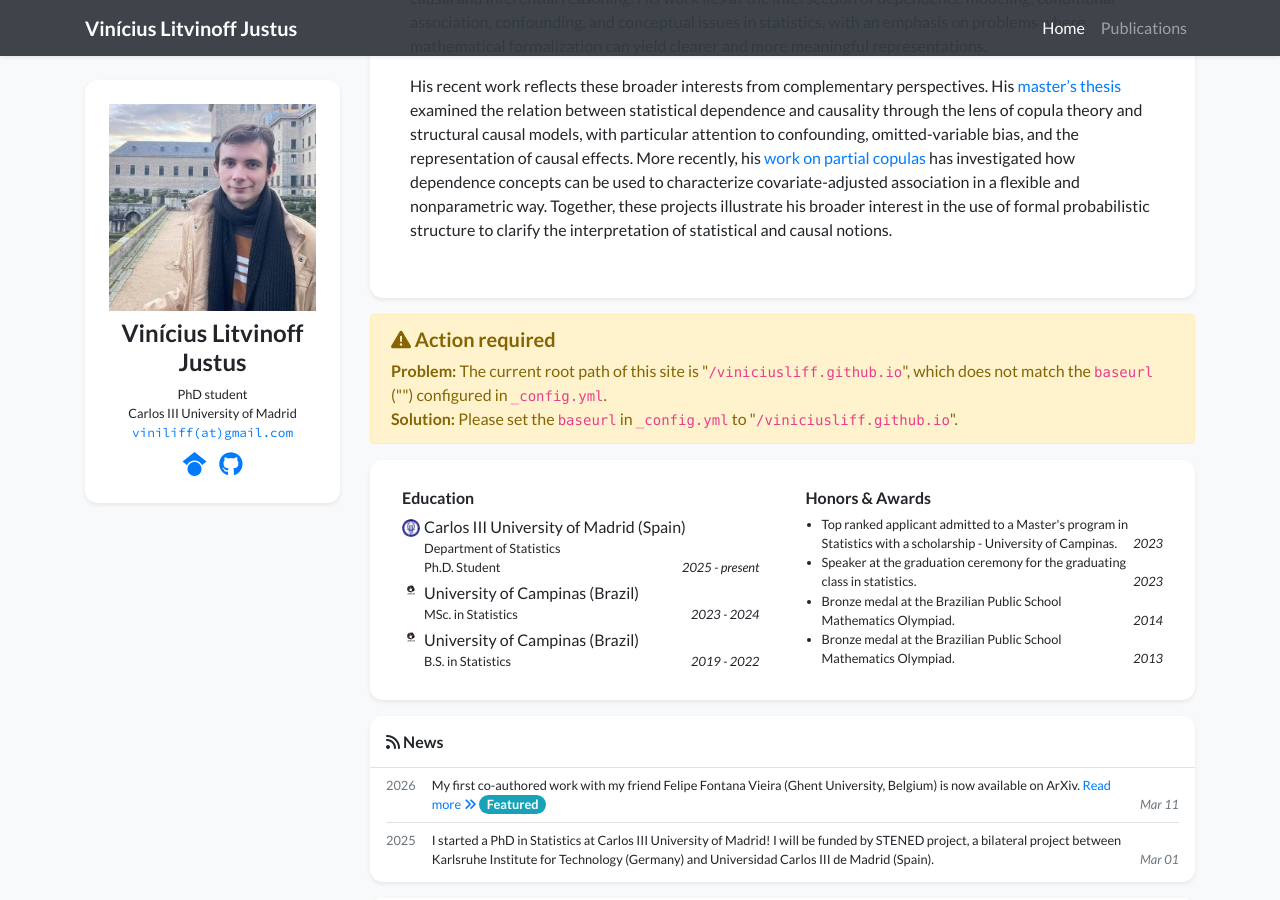
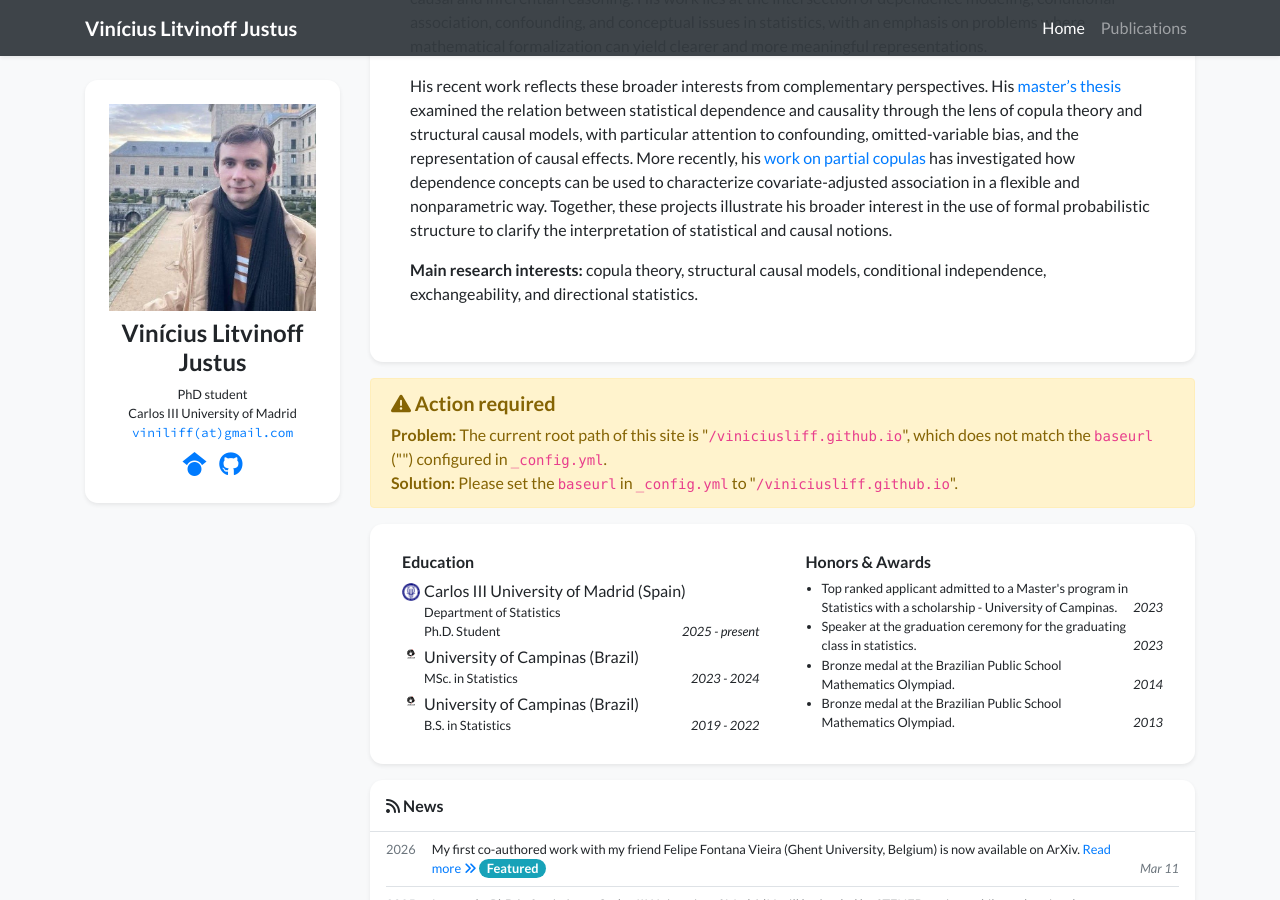
Before and after one commit to viniciusliff/viniciusliff.github.io, a Jekyll site: the page built from index.html, in a window 1280 px wide and 900 px high, scrolled down 328 px. Built offline with Jekyll 4.4.1, drawn with Linux system fonts in a browser that asks for light colours; nearby versions of some CDN libraries; a style sheet for code colours, icons or effects is not loaded.

Commit message:
Update profile with main research interests
Added main research interests to the profile.

```diff
--- a/_data/profile.yml
+++ b/_data/profile.yml
@@ -29,6 +29,9 @@ short_bio: >-
   </p>
   <p>
   His recent work reflects these broader interests from complementary perspectives. His <a href="https://hdl.handle.net/20.500.12733/27875" target="_blank">master’s thesis</a> examined the relation between statistical dependence and causality through the lens of copula theory and structural causal models, with particular attention to confounding, omitted-variable bias, and the representation of causal effects. More recently, his <a href="https://github.com/felipelfv/copula_project" target="_blank">work on partial copulas</a> has investigated how dependence concepts can be used to characterize covariate-adjusted association in a flexible and nonparametric way. Together, these projects illustrate his broader interest in the use of formal probabilistic structure to clarify the interpretation of statistical and causal notions.
+  </p>
+  <p>
+  <strong>Main research interests:</strong> copula theory, structural causal models, conditional independence, exchangeability, and directional statistics.
   </p>
 
 portrait_url: /assets/images/photos/photo_5129641203426069413_x.jpg
```
